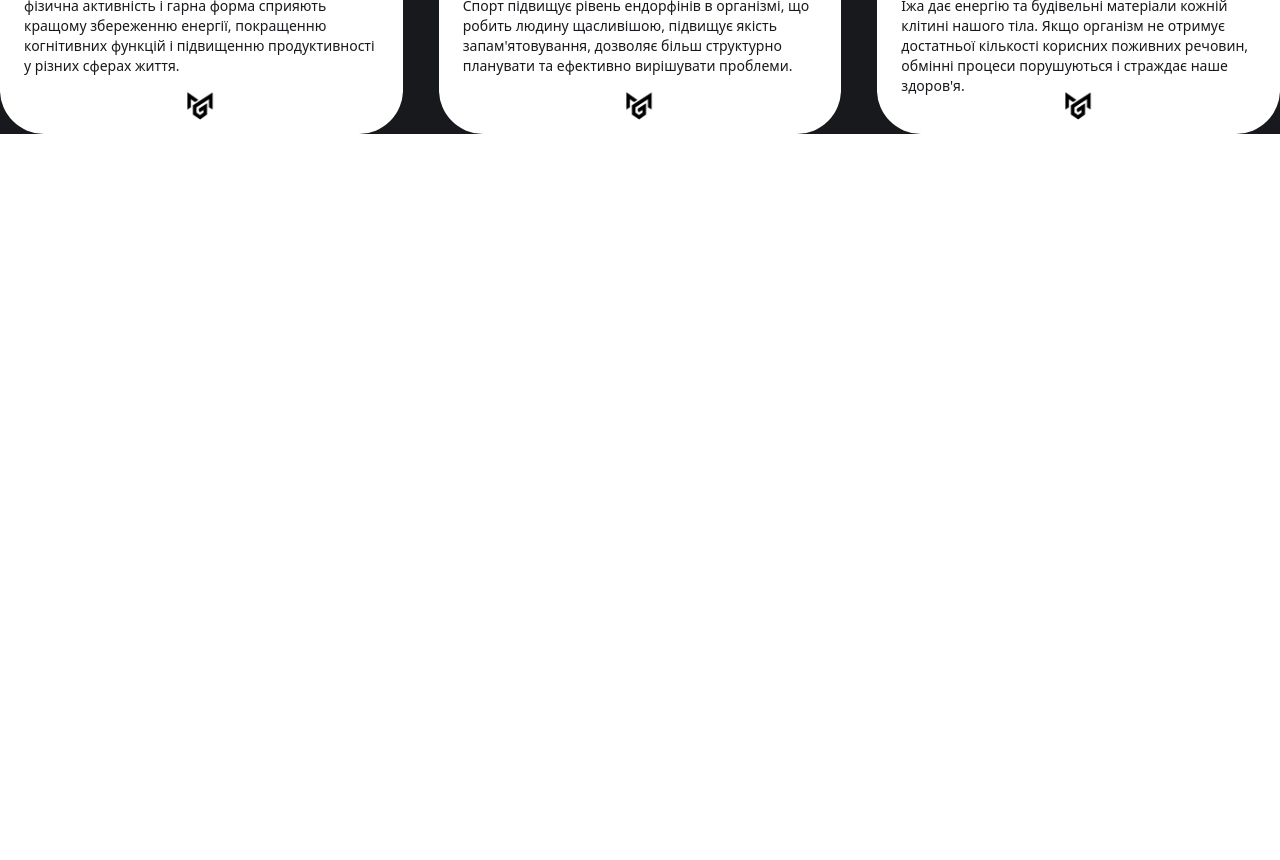
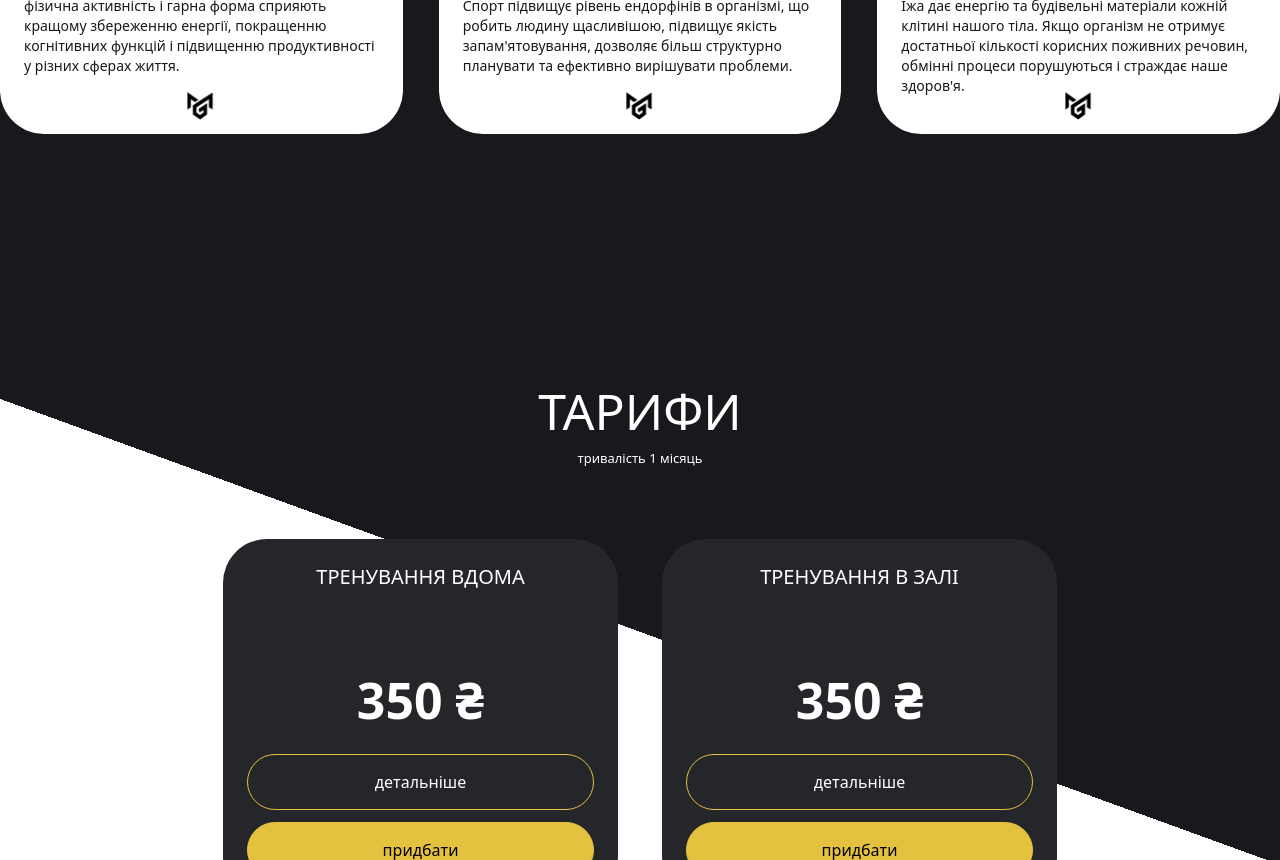
Before and after one commit to iamandreydudkin-commits/fiver-heleveria, a Vue app: page / in a window 1280 px wide. Shown: the part 1940-2800 px from the top of the page. Before the commit the page ends 2074 px from the top, so only its background shows below. Built offline with nearby package versions, Linux system fonts and the light colour scheme.

Commit message:
added pricing

```diff
--- a/src/App.vue
+++ b/src/App.vue
@@ -5,6 +5,7 @@ import Header from "@/components/Header.vue";
 <template>
   <Header />
   <!-- Hero Section -->
+  <div class="bg-primary">
     <div id="hero" class="h-[760px] relative bg-primary mt-[100px]">
       <img
         class="z-[2] absolute mx-auto -top-6 right-0 left-3"
@@ -61,10 +62,15 @@ import Header from "@/components/Header.vue";
             <div class="title">ГАРНА ФІЗИЧНА ФОРМА</div>
             <div class="desc">
               фізична активність і гарна форма сприяють кращому збереженню
-            енергії, покращенню когнітивних функцій і підвищенню продуктивності
-            у різних сферах життя.
+              енергії, покращенню когнітивних функцій і підвищенню
+              продуктивності у різних сферах життя.
             </div>
-          <img class="mix-blend-difference" src="/logo.png" width="60" alt="" />
+            <img
+              class="mix-blend-difference"
+              src="/logo.png"
+              width="60"
+              alt=""
+            />
           </div>
 
           <div class="story">
@@ -77,7 +83,12 @@ import Header from "@/components/Header.vue";
               щасливішою, підвищує якість запам'ятовування, дозволяє більш
               структурно планувати та ефективно вирішувати проблеми.
             </div>
-          <img class="mix-blend-difference" src="/logo.png" width="60" alt="" />
+            <img
+              class="mix-blend-difference"
+              src="/logo.png"
+              width="60"
+              alt=""
+            />
           </div>
           <div class="story">
             <div class="relative h-[50%] w-full mb-4">
@@ -85,11 +96,82 @@ import Header from "@/components/Header.vue";
             </div>
             <div class="title">ЗДОРОВЕ ХАРЧУВАННЯ</div>
             <div class="desc">
-            Їжа дає енергію та будівельні матеріали кожній клітині нашого тіла.
-            Якщо організм не отримує достатньої кількості корисних поживних
-            речовин, обмінні процеси порушуються і страждає наше здоров'я.
+              Їжа дає енергію та будівельні матеріали кожній клітині нашого
+              тіла. Якщо організм не отримує достатньої кількості корисних
+              поживних речовин, обмінні процеси порушуються і страждає наше
+              здоров'я.
             </div>
-          <img class="mix-blend-difference" src="/logo.png" width="60" alt="" />
+            <img
+              class="mix-blend-difference"
+              src="/logo.png"
+              width="60"
+              alt=""
+            />
+          </div>
+        </div>
+      </div>
+    </div>
+
+    <!-- pricing -->
+    <div id="pricing" class="stripe-1 max-w-7xl mx-auto bg-primary pt-[240px]">
+      <div class="mb-[70px] text-center text-white">
+        <div class="font-medium text-[50px]">ТАРИФИ</div>
+        <div class="font-medium text-[13px]">тривалість 1 місяць</div>
+      </div>
+
+      <div class="grid grid-flow-row grid-rows-3 gap-y-16">
+        <div class="flex justify-center gap-x-11">
+          <div class="pricing_card">
+            <div class="heading">ТРЕНУВАННЯ ВДОМА</div>
+            <div class="wrapper">
+              <div class="price">350 ₴</div>
+              <button>детальніше</button>
+              <button class="yellow">придбати</button>
+            </div>
+          </div>
+          <div class="pricing_card">
+            <div class="heading">ТРЕНУВАННЯ В ЗАЛІ</div>
+            <div class="wrapper">
+              <div class="price">350 ₴</div>
+              <button>детальніше</button>
+              <button class="yellow">придбати</button>
+            </div>
+          </div>
+        </div>
+        <div class="flex justify-center gap-x-11">
+          <div class="pricing_card">
+            <div class="heading">ПЛАН ХАРЧУВАННЯ</div>
+            <div class="wrapper">
+              <div class="price">350 ₴</div>
+              <button>детальніше</button>
+              <button class="yellow">придбати</button>
+            </div>
+          </div>
+          <div class="pricing_card">
+            <div class="heading">ПЕРСОНАЛЬНЕ ВЕДЕННЯ</div>
+            <div class="wrapper">
+              <div class="price">350 ₴</div>
+              <button>детальніше</button>
+              <button class="yellow">придбати</button>
+            </div>
+          </div>
+        </div>
+        <div
+          class="mx-auto w-[395px] h-[363px] text-center rounded-[44px] bg-[#E5C140] p-6"
+        >
+          <div class="mb-2 text-xl font-medium">ПЕРШЕ ТРЕНУВАННЯ</div>
+          <div class="mb-6 text-[40px] font-medium">БЕЗКОШТОВНЕ</div>
+          <input
+            class="mb-3 w-full bg-[#24262A4D] rounded-full h-10"
+            type="text"
+          />
+          <input
+            class="mb-8 w-full bg-[#24262A4D] rounded-full h-10"
+            type="text"
+          />
+          <button class="w-full h-14 text-white bg-[#24262A] rounded-full">
+            СПРОБУВАТИ
+          </button>
         </div>
       </div>
     </div>
@@ -118,4 +200,33 @@ import Header from "@/components/Header.vue";
     }
   }
 }
+.pricing_card {
+  @apply w-[395px] h-[363px] rounded-[44px] bg-[#24262A] p-6;
+  @apply flex flex-col justify-between items-center;
+  > .heading {
+    @apply text-white text-xl font-medium;
+  }
+  .wrapper {
+    @apply w-full;
+    .price {
+      @apply text-[50px] font-semibold text-white text-center mb-4;
+    }
+    > button {
+      @apply w-full h-14 text-white border rounded-full border-[#E5C140];
+      @apply flex justify-center items-center;
+    }
+    > .yellow {
+      @apply mt-3 text-black bg-[#E5C140];
+    }
+  }
+}
+.stripe-1 {
+  background: linear-gradient(
+    20deg,
+    #18191c 35%,
+    #ffffff 35%,
+    #ffffff 65%,
+    #18191c 50%
+  );
+}
 </style>
```
Lines whose indentation alone changed are shown as unchanged.
